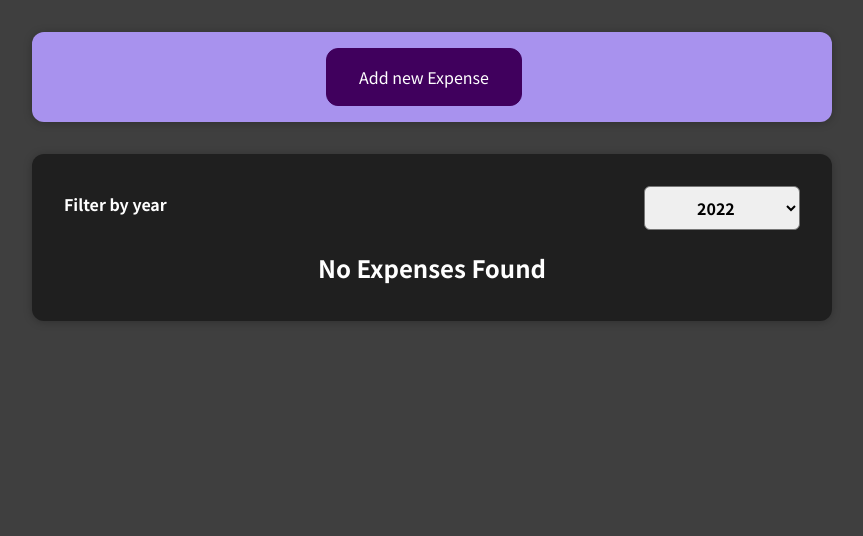
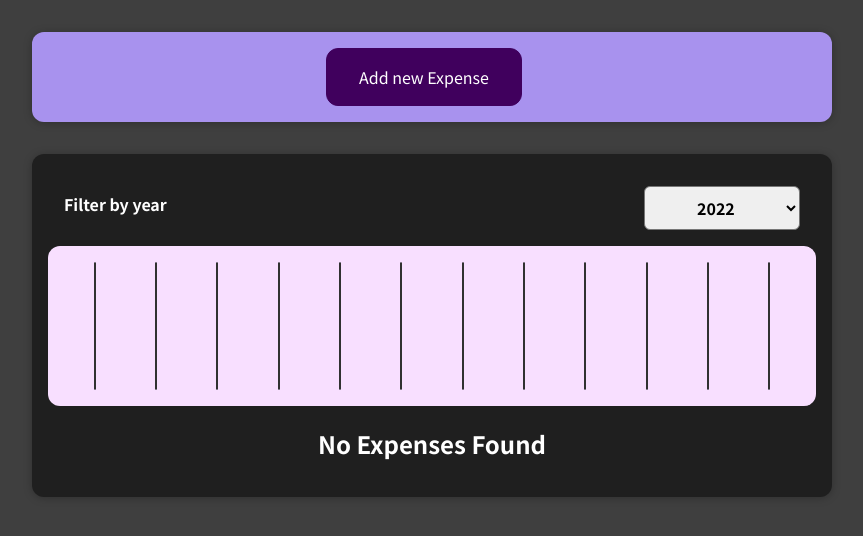
Before and after one commit to alexandrkadai/expense, a React (Create React App) app: page / in a window 1280 px wide. Shown: the top 536 px of the page, without its empty margins (208-1071 px from the left). Built offline with nearby package versions, Linux system fonts and the light colour scheme.

Commit message:
Filter Chart Bar

```diff
--- /dev/null
+++ b/src/components/chart-bar/chart-bar.component.jsx
@@ -0,0 +1,18 @@
+import './chart-bar.styles.scss';
+
+const ChartBar = (props) => {
+  let barFillHeight = '0%';
+  if (props.max > 0) {
+    barFillHeight = Math.round((props.value / props.maxValue) * 100) + '%';
+  }
+  return (
+    <div className="chart-bar">
+      <div className="chart-bar__inner">
+        <div className="chart-bar__fill" style={{ height: barFillHeight }}></div>
+      </div>
+      <div className="chart-bar__label"></div>
+    </div>
+  );
+};
+
+export default ChartBar;
--- /dev/null
+++ b/src/components/chart-bar/chart-bar.styles.scss
@@ -0,0 +1,30 @@
+.chart-bar {
+  height: 100%;
+  display: flex;
+  flex-direction: column;
+  align-items: center;
+}
+
+.chart-bar__inner {
+  height: 100%;
+  width: 100%;
+  border: 1px solid #313131;
+  border-radius: 12px;
+  background-color: #c3b4f3;
+  overflow: hidden;
+  display: flex;
+  flex-direction: column;
+  justify-content: flex-end;
+}
+
+.chart-bar__fill {
+  background-color: #4826b9;
+  width: 100%;
+  transition: all 0.3s ease-out;
+}
+
+.chart-bar__label {
+  font-weight: bold;
+  font-size: 0.5rem;
+  text-align: center;
+}
--- /dev/null
+++ b/src/components/chart/chart.component.jsx
@@ -0,0 +1,22 @@
+import ChartBar from '../chart-bar/chart-bar.component';
+
+import './chart.styles.scss';
+
+const Chart = (props) => {
+  const dataPoinstValues = props.dataPoints.map((dataPoint) => dataPoint.value);
+  const totalMax = Math.max(...dataPoinstValues);
+  return (
+    <div className="chart">
+      {props.dataPoints.map((dataPoint) => (
+        <ChartBar
+          key={dataPoint.label}
+          value={dataPoint.value}
+          maxValue={totalMax}
+          label={dataPoint.label}
+        />
+      ))}
+    </div>
+  );
+};
+
+export default Chart;
--- /dev/null
+++ b/src/components/chart/chart.styles.scss
@@ -0,0 +1,9 @@
+.chart {
+  padding: 1rem;
+  border-radius: 12px;
+  background-color: #f8dfff;
+  text-align: center;
+  display: flex;
+  justify-content: space-around;
+  height: 10rem;
+}
--- a/src/components/expense-container/expense-container.component.jsx
+++ b/src/components/expense-container/expense-container.component.jsx
@@ -3,6 +3,8 @@
 
 import ExpensesFilter from '../expense-filter/expense-filter.component';
 import ExpensesList from '../expenses-list/expenses-list.component';
+import ExpensesChart from '../expenses-chart/expenses-chart.component';
+
 import './expense-container.style.scss';
 
 const ExpenseContainer = (props) => {
@@ -17,6 +19,7 @@
   return (
     <Card className="expenses">
       <ExpensesFilter onAddFilter={selectedFilterDate} />
+      <ExpensesChart expenses={filteredExpenses} />
       <ExpensesList items={filteredExpenses} />
     </Card>
   );
--- /dev/null
+++ b/src/components/expenses-chart/expenses-chart.component.jsx
@@ -0,0 +1,25 @@
+import Chart from '../chart/chart.component';
+
+const ExpensesChart = (props) => {
+  const chartDataPoints = [
+    { label: 'Jan', value: 0 },
+    { label: 'Feb', value: 0 },
+    { label: 'Mar', value: 0 },
+    { label: 'Apr', value: 0 },
+    { label: 'May', value: 0 },
+    { label: 'Jun', value: 0 },
+    { label: 'Jul', value: 0 },
+    { label: 'Aug', value: 0 },
+    { label: 'Sep', value: 0 },
+    { label: 'Oct', value: 0 },
+    { label: 'Nov', value: 0 },
+    { label: 'Dec', value: 0 },
+  ];
+  for (const expense of props.expenses) {
+    const expenseMonth = expense.date.getMonth();
+    chartDataPoints[expenseMonth].value += expense.amount;
+  }
+  return <Chart dataPoints={chartDataPoints} />;
+};
+
+export default ExpensesChart;
```
